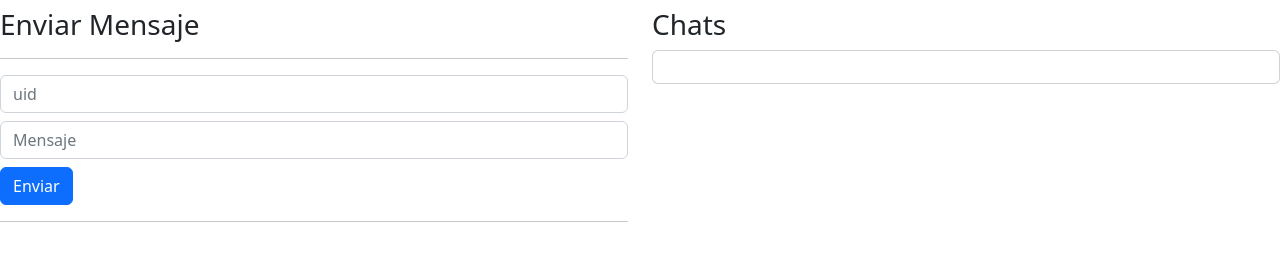
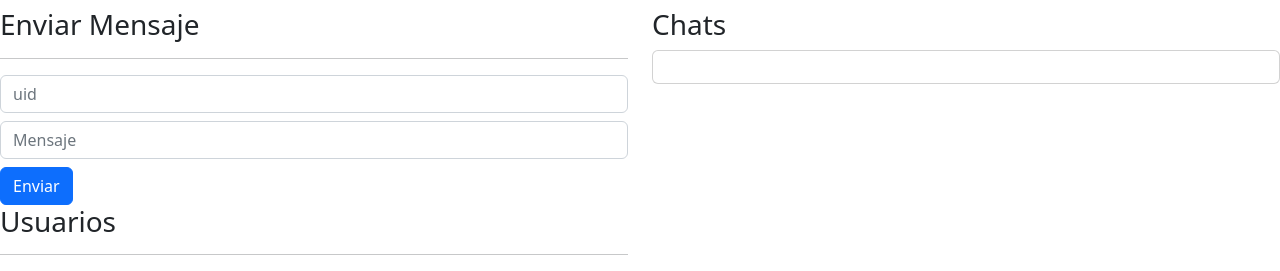
Before and after one commit to Kamisael/Backend, a website: page public/index.html in a window 1280 px wide. Shown: the part 73-344 px from the top of the page. Drawn offline with nearby package versions, Linux system fonts and the light colour scheme; no server answers.

Commit message:
corrigo html

```diff
--- a/public/index.html
+++ b/public/index.html
@@ -18,7 +18,7 @@
             <input type="text" id="txtUid" class="form-control mb-2" placeholder="uid" autocomplete="off">
             <input type="text" id="txtMensaje" class="form-control mb-2" placeholder="Mensaje" autocomplete="off">
             <button id="btnEnviar" class="btn btn-primary">Enviar</button>
-
+            <h3>Usuarios</h3>
             <hr>
             <ul id="listar-usuarios"></ul>
         </div>
```
